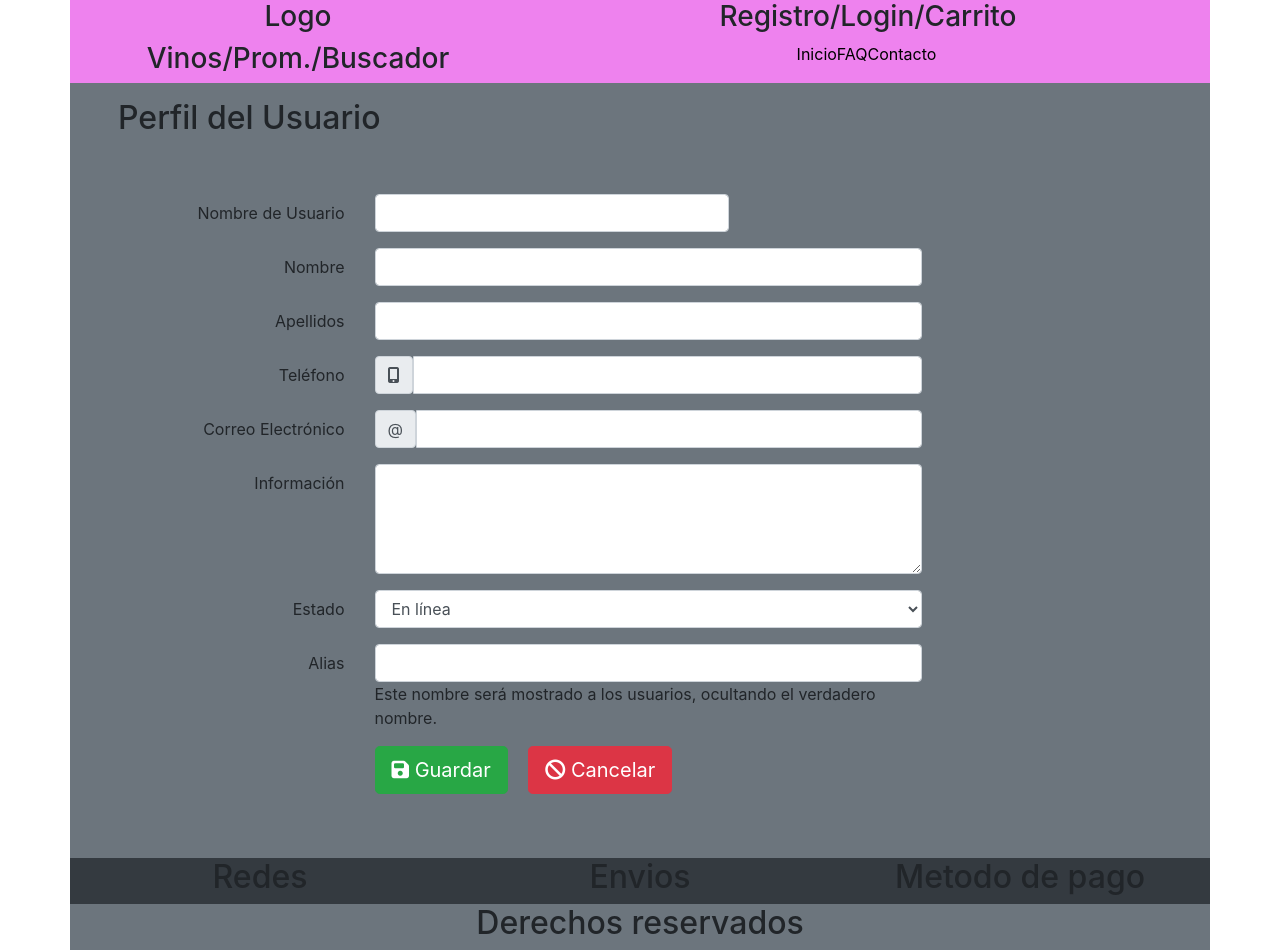
After one commit to alesuarez2019/Digitalfullstack, a PHP site: page /usuario.php in a window 1280 px wide. The commit adds this page. Run offline with PHP 8.4, Linux system fonts and the light colour scheme; some libraries are stand-ins or nearby versions.

Commit message:
proyecto usuario

```diff
--- a/proyectointegrador/css/style.css
+++ b/proyectointegrador/css/style.css
@@ -17,6 +17,8 @@
             text-decoration: none;
             color: #000;
           }
+
+
 
 }
 
--- a/proyectointegrador/inicio.html
+++ b/proyectointegrador/inicio.php
@@ -51,8 +51,7 @@
           </div>
         </header>
       </div>
-    </div>
-  </div>
+
   <!-- Fin de encabezado -->
 
     <div id="main">
--- /dev/null
+++ b/proyectointegrador/usuario.php
@@ -0,0 +1,163 @@
+<!doctype html>
+<html lang="en">
+  <head>
+    <!-- Required meta tags -->
+    <meta charset="utf-8">
+    <meta name="viewport" content="width=device-width, initial-scale=1, shrink-to-fit=no">
+
+    <!-- Bootstrap CSS -->
+    <link rel="stylesheet" href="https://stackpath.bootstrapcdn.com/bootstrap/4.3.1/css/bootstrap.min.css" integrity="sha384-ggOyR0iXCbMQv3Xipma34MD+dH/1fQ784/j6cY/iJTQUOhcWr7x9JvoRxT2MZw1T" crossorigin="anonymous">
+
+    <!-- Font awesome -->
+    <script src="https://kit.fontawesome.com/1c8209e2c4.js"></script>
+
+    <!-- Main CSS -->
+    <link rel="stylesheet" href="css/style.css">
+
+
+    <title>Perfil del usuario</title>
+  </head>
+  <body>
+
+      <div class="container px-0 bg-secondary">
+        <header>
+          <div class="padre">
+            <div class="logo">
+              <h3>Logo</h3>
+            </div>
+            <div class="men-der">
+              <h3>Registro/Login/Carrito</h3>
+            </div>
+          </div>
+
+        <div class="sub-header">
+          <div class="men-izq">
+            <h3>Vinos/Prom./Buscador</h3>
+          </div>
+
+          <div class="menu-bar">
+            <ul>
+              <li>
+                <a href="#">Inicio</a>
+              </li>
+              <li>
+                <a href="#">FAQ</a>
+              </li>
+              <li>
+                <a href="#">Contacto</a>
+              </li>
+            </ul>
+          </div>
+        </div>
+      </header>
+
+        <div class="row">
+          <div class="col-xs-12 col-sm-12 col-md-12 col-lg-12 mb-5 mt-3">
+            <h2 class="ml-5">Perfil del Usuario</h2>
+          </div>
+        </div>
+
+
+        <form class="ml-3">
+          <div class="form-group row">
+            <label for="formGroup" class="col-5 col-sm-4 col-md-3 col-lg-3 col-form-label text-right">Nombre de Usuario</label>
+              <div class="col-6 col-sm-7 col-md-8 col-lg-4">
+                <input type="text" class="form-control" name="formGroup" id="formGroup">
+              </div>
+          </div>
+
+          <div class="form-group row">
+            <label for="formGroup" class="col-5 col-sm-4 col-md-3 col-lg-3 col-form-label text-right">Nombre</label>
+              <div class="col-6 col-sm-7 col-md-8 col-lg-6">
+                <input type="text" class="form-control" name="formGroup" id="formGroup">
+              </div>
+          </div>
+
+          <div class="form-group row">
+            <label for="formGroup" class="col-5 col-sm-4 col-md-3 col-lg-3 col-form-label text-right">Apellidos</label>
+              <div class="col-6 col-sm-7 col-md-8 col-lg-6">
+                <input type="text" class="form-control" name="formGroup" id="formGroup">
+              </div>
+          </div>
+
+          <div class="form-group row">
+            <label for="formGroup" class="col-5 col-sm-4 col-md-3 col-lg-3 col-form-label text-right">Teléfono</label>
+              <div class="input-group col-6 col-sm-7 col-md-8 col-lg-6">
+                <span class="input-group-text" id="basic-addon1"><i class="fas fa-mobile-alt"></i></span>
+                <input type="text" class="form-control" name="formGroup" id="tel">
+              </div>
+          </div>
+
+          <div class="form-group row">
+            <label for="formGroup" class="col-5 col-sm-4 col-md-3 col-lg-3 col-form-label text-right">Correo Electrónico</label>
+              <div class="input-group col-6 col-sm-7 col-md-8 col-lg-6">
+                <span class="input-group-text" id="basic-addon1">@</span>
+                <input type="email" class="form-control" name="formGroup" id="tel">
+              </div>
+          </div>
+
+          <div class="form-group row">
+            <label for="formGroup" class="col-5 col-sm-4 col-md-3 col-lg-3 col-form-label text-right">Información</label>
+              <div class="col-6 col-sm-7 col-md-8 col-lg-6">
+                <textarea class="form-control" name="formGroup" id="formGroup" rows="4" cols="80"></textarea>
+              </div>
+          </div>
+
+          <div class="form-group row">
+            <label for="formGroup" class="col-5 col-sm-4 col-md-3 col-lg-3 col-form-label text-right">Estado</label>
+              <div class="col-6 col-sm-7 col-md-8 col-lg-6">
+                <select class="form-control" name="formGroup" id="formGroup">
+                  <option>En línea</option>
+                  <option>Ausente</option>
+                  <option>Ocupado</option>
+                  <option>Desconectado</option>
+                </select>
+              </div>
+          </div>
+
+          <div class="form-group row">
+            <label for="formGroup" class="col-5 col-sm-4 col-md-3 col-lg-3 col-form-label text-right">Alias</label>
+              <div class="col-6 col-sm-7 col-md-8 col-lg-6">
+                <input class="form-control" type="text" name="formGroup" id="formGroup" value="">
+                <span class="help-block">Este nombre será mostrado a los usuarios, ocultando el verdadero nombre.</span>
+              </div>
+          </div>
+
+          <div class="form-group row">
+            <label for="formGroup" class="col-5 col-sm-4 col-md-3 col-lg-3 col-form-label"></label>
+              <div class="col-6 col-sm-7 col-md-8 col-lg-6 pb-5">
+                <button type="submit" class="btn btn-success btn-lg mr-3" name="button"><span><i class="fas fa-save"></i></span> Guardar</button>
+                <button type="submit" class="btn btn-danger btn-lg mr-3" name="button"><span><i class="fas fa-ban"></i></span> Cancelar</button>
+              </div>
+          </div>
+        </form>
+
+
+        <footer class="bg-dark">
+           <div class="container text-center">
+             <div class="row">
+               <div class="col-md-4">
+                  <h2>Redes</h2>
+               </div>
+               <div class="col-md-4">
+                 <h2>Envios</h2>
+               </div>
+               <div class="col-md-4">
+                 <h2>Metodo de pago</h2>
+               </div>
+               <div class="col-md-12 text-center bg-secondary">
+                   <h2>Derechos reservados</h2>
+               </div>
+             </div>
+           </div>
+        </footer>
+      </div>
+
+
+    <!-- Optional JavaScript -->
+    <!-- jQuery first, then Popper.js, then Bootstrap JS -->
+    <script src="https://code.jquery.com/jquery-3.3.1.slim.min.js" integrity="sha384-q8i/X+965DzO0rT7abK41JStQIAqVgRVzpbzo5smXKp4YfRvH+8abtTE1Pi6jizo" crossorigin="anonymous"></script>
+    <script src="https://cdnjs.cloudflare.com/ajax/libs/popper.js/1.14.7/umd/popper.min.js" integrity="sha384-UO2eT0CpHqdSJQ6hJty5KVphtPhzWj9WO1clHTMGa3JDZwrnQq4sF86dIHNDz0W1" crossorigin="anonymous"></script>
+    <script src="https://stackpath.bootstrapcdn.com/bootstrap/4.3.1/js/bootstrap.min.js" integrity="sha384-JjSmVgyd0p3pXB1rRibZUAYoIIy6OrQ6VrjIEaFf/nJGzIxFDsf4x0xIM+B07jRM" crossorigin="anonymous"></script>
+  </body>
+</html>
```
